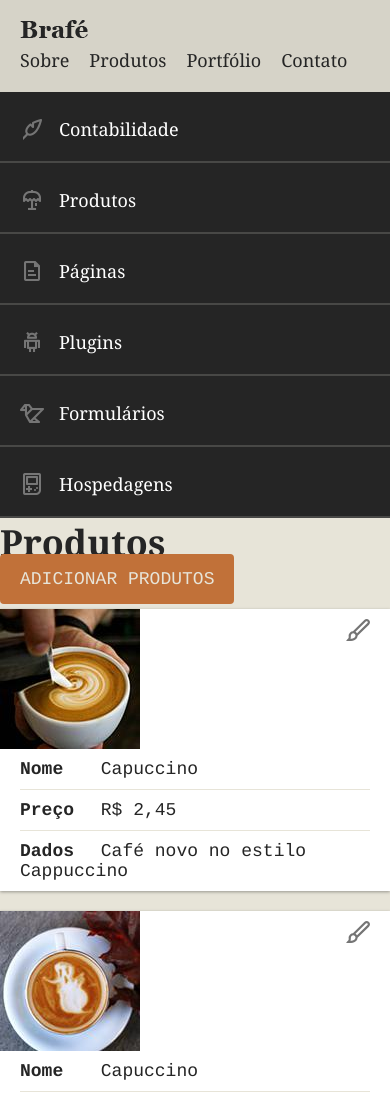
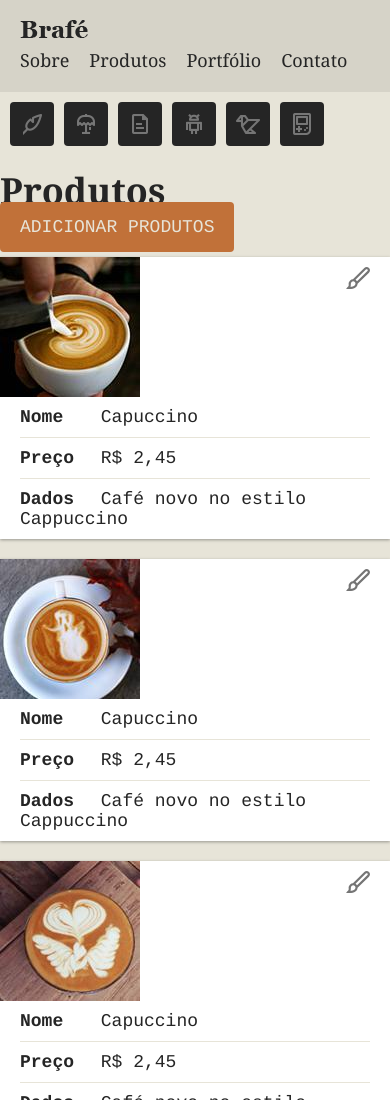
Before and after one commit to tiagocostafx/brafe-3, a plain HTML site: page index.html in a window 390 px wide. Shown: the top 1100 px of the page. Drawn offline with Linux system fonts and the light colour scheme.

Commit message:
navegação finalizada

```diff
--- a/css/style.css
+++ b/css/style.css
@@ -64,11 +64,17 @@ a {
 
 /*MAIN*/
 
+.main-container {
+  display: flex;
+}
 
 /*SIDE NAV*/
 
 .side-nav {
-	background: #252525;
+  background: #252525;
+  flex: 1;
+  max-width: 300px;
+  margin-right: 10px;
 }
 
 .side-nav li a {
@@ -114,12 +120,37 @@ a {
 	background-position: 0 calc(-24px * 5);
 }
 
-@media (min-width: 740px) and (max-width: 980px) {
-
-}
-
 @media (max-width: 739px) {
-
+  .main-container {
+    flex-direction: column;
+  }
+  .side-nav {
+    margin: 10px;
+    background: none;
+    max-width: 100%;
+  }
+  .side-nav ul {
+    display: flex;
+    flex-wrap: wrap;
+  }
+  .side-nav li {
+    margin-bottom: 10px;
+    margin-right: 10px;
+  }
+  .side-nav li a::before {
+    top: 0px;
+    margin: 0px;
+  }
+  .side-nav li a {
+    width: 44px;
+    height: 44px;
+    overflow: hidden;
+    border: none;
+    padding: 10px;
+    color: #252525;
+    background: #252525;
+    border-radius: 4px;
+  }
 }
 
 /* Produtos */
```
